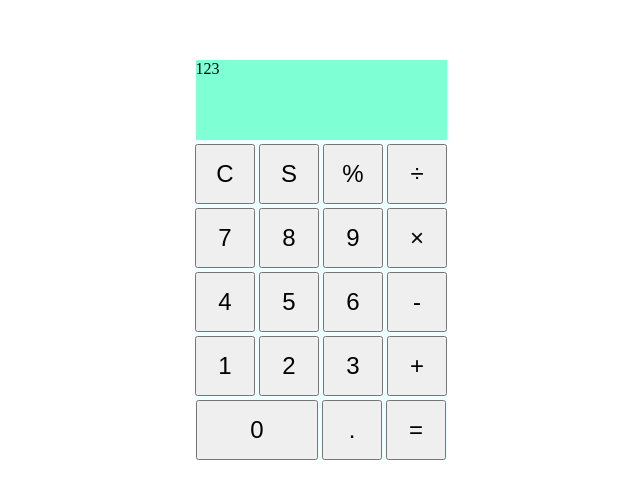
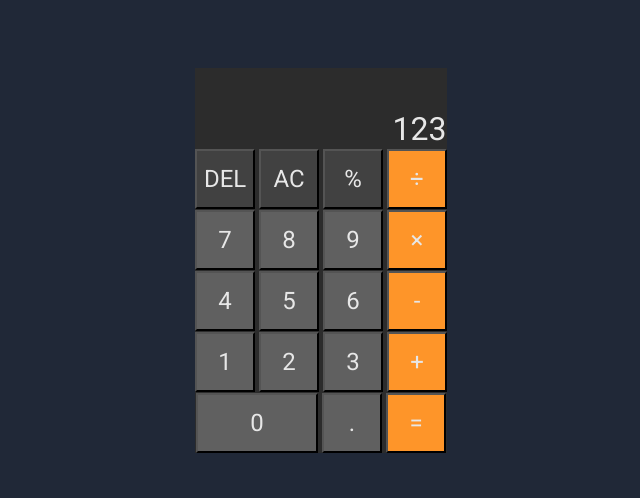
Before and after one commit to yellowcurryninja/calculator, a plain HTML site: page index.html in a window 1280 px wide. Shown: the part 148-646 px from the top of the page, without its empty margins (327-967 px from the left). Drawn offline with Linux system fonts and the light colour scheme.

Commit message:
tweak ui and add more functions to newly add operators

```diff
--- a/index.html
+++ b/index.html
@@ -6,6 +6,9 @@
     <title>Calculator</title>
     <link rel="stylesheet" href="styles.css">
     <script src="script.js" defer></script>
+    <link rel="preconnect" href="https://fonts.googleapis.com">
+<link rel="preconnect" href="https://fonts.gstatic.com" crossorigin>
+<link href="https://fonts.googleapis.com/css2?family=Roboto:ital,wght@0,100;0,300;0,400;0,500;0,700;0,900;1,100;1,300;1,400;1,500;1,700;1,900&display=swap" rel="stylesheet">
 </head>
 <body>
 
@@ -14,37 +17,37 @@
     <div class="display">123</div>
 
     <div class="row-1">
-        <button>C</button>
-        <button>S</button>
-        <button>%</button>
-        <button>÷</button>
+        <button class="topRow">DEL</button>
+        <button class="topRow">AC</button>
+        <button class="topRow">%</button>
+        <button class="edge">÷</button>
     </div>
 
     <div class="row-2">
         <button>7</button>
         <button>8</button>
         <button>9</button>
-        <button>×</button>
+        <button class="edge">×</button>
     </div>
 
     <div class="row-3">
         <button>4</button>
         <button>5</button>
         <button>6</button>
-        <button>-</button>
+        <button class="edge">-</button>
     </div>
 
     <div class="row-4">
         <button>1</button>
         <button>2</button>
         <button>3</button>
-        <button>+</button>
+        <button class="edge">+</button>
     </div>
 
     <div class="row-5">
         <button class="zero">0</button>
         <button>.</button>
-        <button>=</button>
+        <button class="edge">=</button>
     </div>
 
 </div>
--- a/script.js
+++ b/script.js
@@ -14,6 +14,9 @@ const divide = function (firstNumber,secondNumber) {
     return firstNumber/secondNumber
 }
 
+const remainder = function(firstNumber,secondNumber) {
+    return firstNumber % secondNumber
+}
 let firstNumber = 0
 let operator = [add, subtract, multiply, divide]
 let secondNumber = 0
--- a/styles.css
+++ b/styles.css
@@ -1,34 +1,51 @@
-
+* {
+    font-family: "Roboto", sans-serif;
+}
 body {
     width: 100vw;
     height: 100vh;
     display: flex;
     justify-content: center;
     align-items: center;
+    background-color: #202837;
 }
 
 .body {
     display: flex;
     align-items: center;
     flex-direction: column;
-    gap: 4px;
+    gap: 1px;
     justify-content: center;
-    background-color: azure;
+    background-color: #2c2c2c;
 }
 
 button {
     width: 60px;
     height: 60px;
     font-size: x-large;
+    background-color: #606060;
+    color: #e7e7e7;
 }
 
 .display {
     height: 80px;
-    background-color: aquamarine;
+    background-color: #2c2c2c;
     width: 251px;
+    color: #e7e7e7;
+    display: flex;
+    justify-content: right;
+    align-items: end;
+    font-size: xx-large;
 }
 
 .zero {
     width: 122px;
+}
 
+.topRow {
+    background-color: #414141;
 }
+
+.edge {
+    background-color: #fe9529;
+}
```
